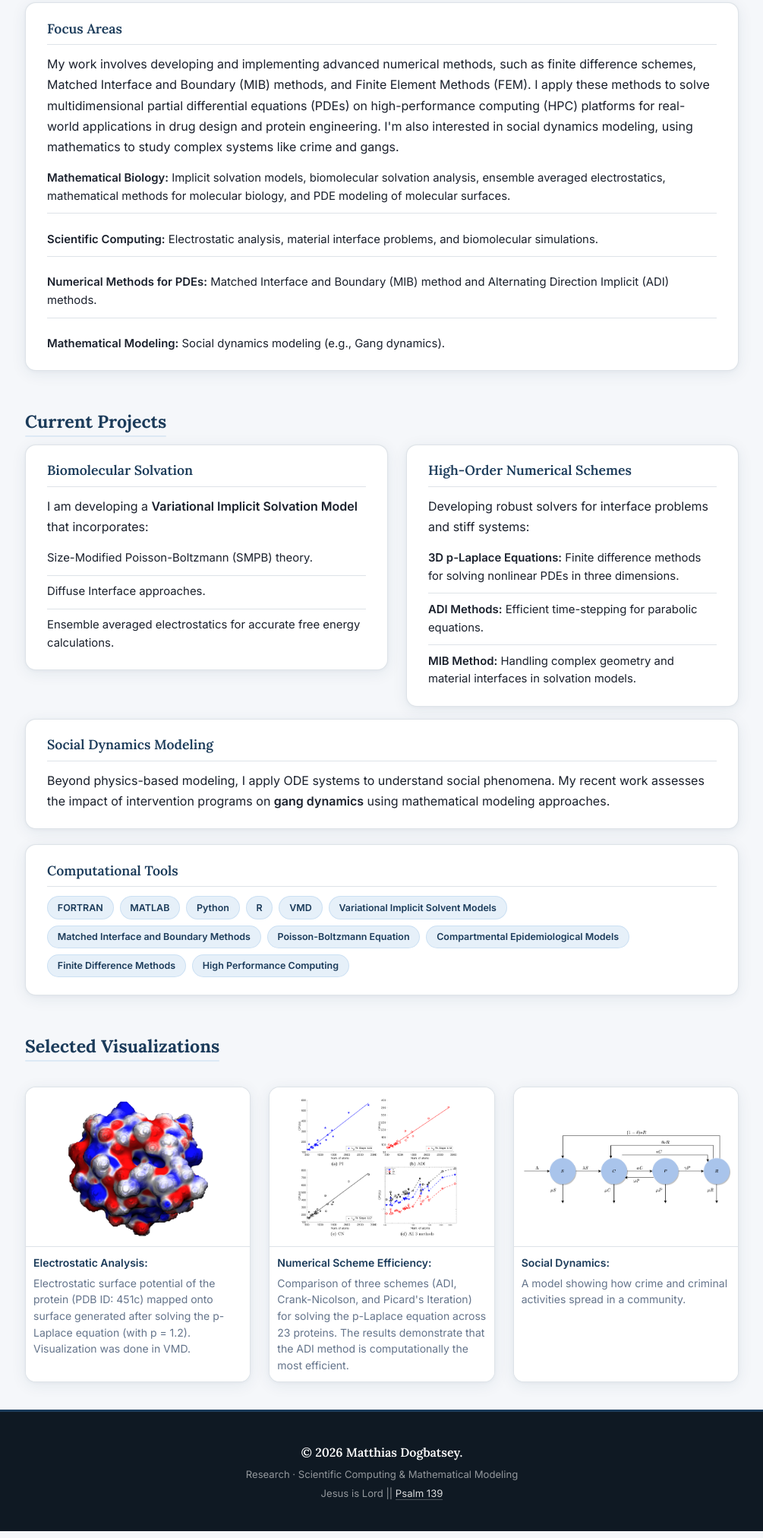
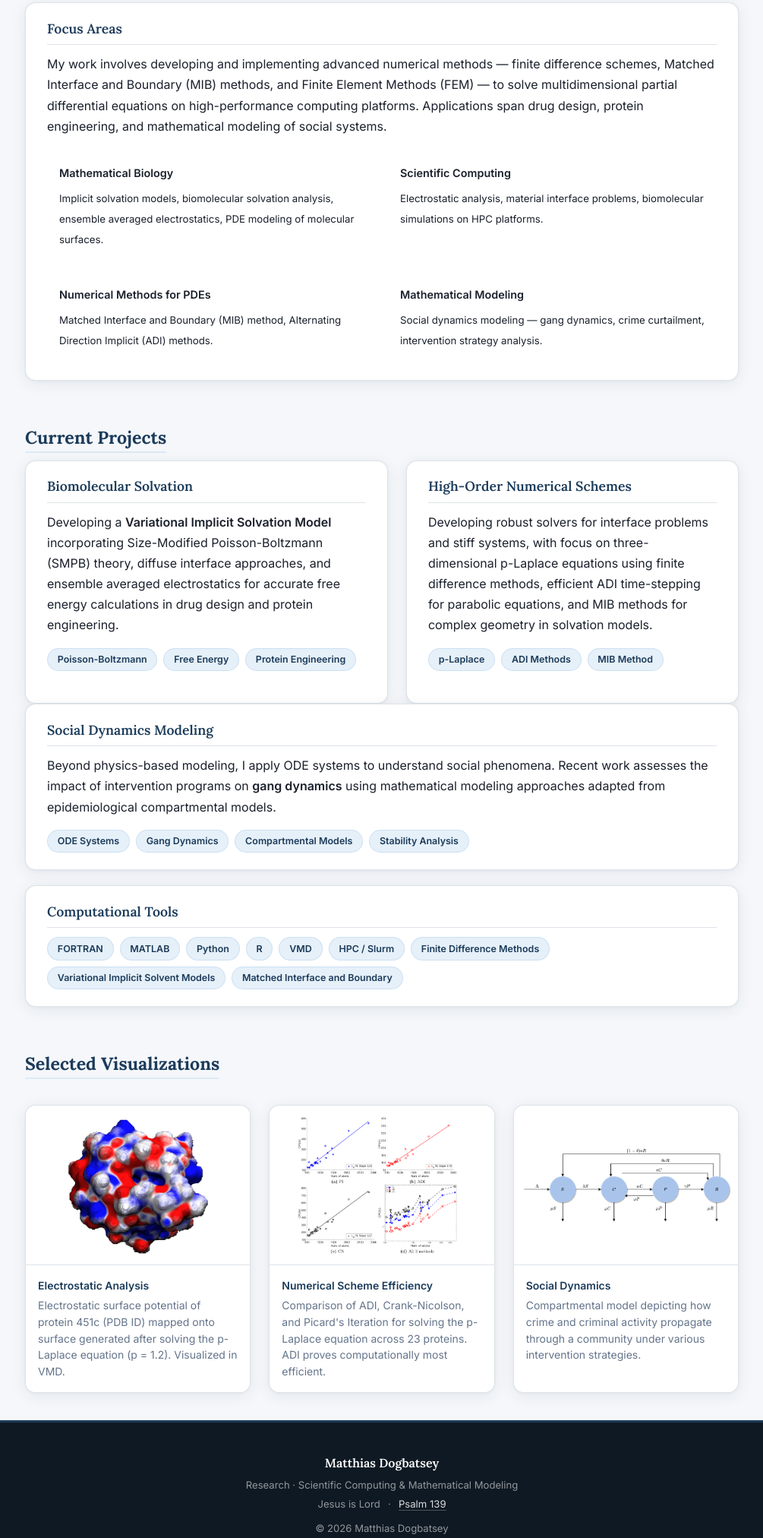
Before and after one commit to mdogbatsey/mdogbatsey.github.io, a plain HTML site: page research.html in a window 1280 px wide. Shown: the part 186-2210 px from the top of the page at 76% size, without its empty margins (137-1142 px from the left). Drawn offline with Linux system fonts and the light colour scheme.

Commit message:
Update research.html

```diff
--- a/research.html
+++ b/research.html
@@ -1,83 +1,40 @@
 <!DOCTYPE html>
 <html lang="en" data-theme="light">
 <head>
-  <!-- Google tag (gtag.js) -->
   <script async src="https://www.googletagmanager.com/gtag/js?id=G-17F1BTYJBH"></script>
-  <script>
-    window.dataLayer = window.dataLayer || [];
-    function gtag(){dataLayer.push(arguments);}
-    gtag('js', new Date());
-
-    gtag('config', 'G-17F1BTYJBH');
-  </script>
+  <script>window.dataLayer=window.dataLayer||[];function gtag(){dataLayer.push(arguments);}gtag('js',new Date());gtag('config','G-17F1BTYJBH');</script>
+  <link rel="icon" type="image/png" href="assets/img/favicon.png" />
   <meta charset="UTF-8" />
   <title>Research | Matthias Dogbatsey</title>
-  <link rel="icon" type="image/png" href="assets/img/favicon.png" />
   <meta name="viewport" content="width=device-width, initial-scale=1" />
-
-  <link rel="stylesheet" href="assets/css/style.css" />
-
-  <script defer src="assets/js/main.js"></script>
-
   <meta name="description" content="Research by Matthias Dogbatsey: Numerical methods for PDEs (p-Laplace, ADI, MIB), biomolecular solvation models, and social dynamics modeling." />
   <meta name="author" content="Matthias Dogbatsey" />
-  <meta name="keywords" content="Matthias Dogbatsey, Scientific Computing, Mathematical Biology, p-Laplace Equation, MIB Method, ADI Schemes, Social Dynamics, Gang Dynamics, University of Alabama" />
-
-  <meta property="og:type" content="website" />
-  <meta property="og:site_name" content="Matthias Dogbatsey - Mathematician" />
-  <meta property="og:locale" content="en_US" />
-  <meta property="og:url" content="https://mdogbatsey.github.io/research.html" />
   <meta property="og:title" content="Research | Matthias Dogbatsey" />
-  <meta property="og:description" content="Research Overview: High-Order Numerical Schemes, Biomolecular Solvation, and Social Dynamics Modeling." />
+  <meta property="og:description" content="High-Order Numerical Schemes, Biomolecular Solvation, and Social Dynamics Modeling." />
   <meta property="og:image" content="https://mdogbatsey.github.io/assets/img/headshot.jpg" />
-
-  <meta name="twitter:card" content="summary_large_image" />
-  <meta name="twitter:title" content="Research | Matthias Dogbatsey" />
-  <meta name="twitter:description" content="Research Overview: High-Order Numerical Schemes, Biomolecular Solvation, and Social Dynamics Modeling." />
-  <meta name="twitter:image" content="https://mdogbatsey.github.io/assets/img/headshot.jpg" />
-
-  <script type="application/ld+json">
-  {
-    "@context": "https://schema.org",
-    "@type": "Person",
-    "name": "Matthias Dogbatsey",
-    "jobTitle": "Ph.D. Candidate",
-    "affiliation": {
-      "@type": "CollegeOrUniversity",
-      "name": "The University of Alabama"
-    },
-    "url": "https://mdogbatsey.github.io/research.html",
-    "image": "https://mdogbatsey.github.io/assets/img/headshot.jpg",
-    "sameAs": [
-      "https://scholar.google.com/citations?user=avyudjUAAAAJ&hl=en",
-      "https://www.linkedin.com/in/matthias-dogbatsey"
-    ],
-    "knowsAbout": [
-      "Scientific Computing",
-      "Mathematical Biology",
-      "p-Laplace Equation",
-      "Matched Interface and Boundary Method",
-      "Social Dynamics"
-    ]
-  }
-  </script>
+  <link rel="canonical" href="https://mdogbatsey.github.io/research.html" />
+  <link rel="stylesheet" href="assets/css/style.css" />
+  <script defer src="assets/js/main.js"></script>
 </head>
-
 <body class="page" data-page="research">
   <header class="site-header">
     <nav class="nav">
+      <div class="nav-left">
+<!--         <div class="nav-name">Matthias&nbsp;Dogbatsey</div> -->
+<!--         <div class="nav-title">Scientific Computing · Mathematical Biology</div> -->
+      </div>
       <div class="nav-links">
-        <a href="index.html" data-page="home">Matthias Dogbatsey</a>
+        <a href="index.html" data-page="home">Matthias&nbsp;Dogbatsey</a>
         <a href="research.html" data-page="research">Research</a>
         <a href="publications.html" data-page="publications">Publications</a>
         <a href="teaching.html" data-page="teaching">Teaching</a>
-        <a href="talk.html" data-page="talk">Talk</a>
+        <a href="talk.html" data-page="talk">Talks</a>
         <a href="service.html" data-page="service">Service</a>
         <a href="cv.html" data-page="cv">CV</a>
         <a href="contact.html" data-page="contact">Contact</a>
       </div>
       <div class="theme-toggle">
-        <button type="button" data-theme-toggle></button>
+        <button type="button" data-theme-toggle>Dark</button>
       </div>
     </nav>
   </header>
@@ -87,85 +44,72 @@
       <div class="container">
         <h1 class="section-heading">Research Overview</h1>
         <p class="section-subtitle">
-          My research lies at the intersection of Scientific Computing, Mathematical Modeling, and Mathematical Biology.
+          At the intersection of Scientific Computing, Mathematical Modeling, and Mathematical Biology.
         </p>
 
+        <!-- Overview -->
         <div class="card">
           <h3>Focus Areas</h3>
           <p>
-            My work involves developing and implementing advanced numerical methods, such as finite difference schemes,
-            Matched Interface and Boundary (MIB) methods, and Finite Element Methods (FEM).
-            I apply these methods to solve multidimensional partial differential equations (PDEs) on
-            high-performance computing (HPC) platforms for real-world applications in drug design and protein engineering.
-            I'm also interested in social dynamics modeling, using mathematics to study complex systems like crime and gangs.
+            My work involves developing and implementing advanced numerical methods — finite difference schemes, Matched Interface and Boundary (MIB) methods, and Finite Element Methods (FEM) — to solve multidimensional partial differential equations on high-performance computing platforms. Applications span drug design, protein engineering, and mathematical modeling of social systems.
           </p>
-
-          <ul class="simple-list" style="margin-top: 1rem;">
-            <li style="margin-bottom: 0.8rem;">
-              <strong>Mathematical Biology:</strong> Implicit solvation models, biomolecular solvation analysis,
-              ensemble averaged electrostatics, mathematical methods for molecular biology, and PDE modeling of molecular surfaces.
-            </li>
-            <li style="margin-bottom: 0.8rem;">
-              <strong>Scientific Computing:</strong> Electrostatic analysis, material interface problems, and biomolecular simulations.
-            </li>
-            <li style="margin-bottom: 0.8rem;">
-              <strong>Numerical Methods for PDEs:</strong> Matched Interface and Boundary (MIB) method and
-              Alternating Direction Implicit (ADI) methods.
-            </li>
-            <li>
-              <strong>Mathematical Modeling:</strong> Social dynamics modeling (e.g., Gang dynamics).
-            </li>
-          </ul>
-        </div>
-
-        <h2 class="section-heading" style="margin-top: 2rem;">Current Projects</h2>
-
-        <div class="home-grid">
-          <div>
-            <div class="card" style="height: 100%;">
-              <h3>Biomolecular Solvation</h3>
-              <p>
-                I am developing a <strong>Variational Implicit Solvation Model</strong> that incorporates:
-              </p>
-
-              <ul class="simple-list">
-                <li>Size-Modified Poisson-Boltzmann (SMPB) theory.</li>
-                <li>Diffuse Interface approaches.</li>
-                <li>Ensemble averaged electrostatics for accurate free energy calculations.</li>
-              </ul>
+          <div style="display: grid; grid-template-columns: 1fr 1fr; gap: 1rem; margin-top: 1.25rem;">
+            <div style="padding: 1rem; background: var(--bg-subtle); border-radius: 8px; border-left: 3px solid var(--accent);">
+              <strong style="display: block; margin-bottom: 0.4rem; font-size: 0.9rem;">Mathematical Biology</strong>
+              <span style="font-size: 0.83rem; color: var(--text-secondary); line-height: 1.55;">Implicit solvation models, biomolecular solvation analysis, ensemble averaged electrostatics, PDE modeling of molecular surfaces.</span>
             </div>
-          </div>
-
-          <div>
-            <div class="card" style="height: 100%;">
-              <h3>High-Order Numerical Schemes</h3>
-              <p>
-                Developing robust solvers for interface problems and stiff systems:
-              </p>
-              <ul class="simple-list">
-                <li>
-                  <strong>3D p-Laplace Equations:</strong> Finite difference methods for solving nonlinear PDEs in three dimensions.
-                </li>
-                <li>
-                  <strong>ADI Methods:</strong> Efficient time-stepping for parabolic equations.
-                </li>
-                <li>
-                  <strong>MIB Method:</strong> Handling complex geometry and material interfaces in solvation models.
-                </li>
-              </ul>
+            <div style="padding: 1rem; background: var(--bg-subtle); border-radius: 8px; border-left: 3px solid var(--accent);">
+              <strong style="display: block; margin-bottom: 0.4rem; font-size: 0.9rem;">Scientific Computing</strong>
+              <span style="font-size: 0.83rem; color: var(--text-secondary); line-height: 1.55;">Electrostatic analysis, material interface problems, biomolecular simulations on HPC platforms.</span>
+            </div>
+            <div style="padding: 1rem; background: var(--bg-subtle); border-radius: 8px; border-left: 3px solid var(--accent);">
+              <strong style="display: block; margin-bottom: 0.4rem; font-size: 0.9rem;">Numerical Methods for PDEs</strong>
+              <span style="font-size: 0.83rem; color: var(--text-secondary); line-height: 1.55;">Matched Interface and Boundary (MIB) method, Alternating Direction Implicit (ADI) methods.</span>
+            </div>
+            <div style="padding: 1rem; background: var(--bg-subtle); border-radius: 8px; border-left: 3px solid var(--accent);">
+              <strong style="display: block; margin-bottom: 0.4rem; font-size: 0.9rem;">Mathematical Modeling</strong>
+              <span style="font-size: 0.83rem; color: var(--text-secondary); line-height: 1.55;">Social dynamics modeling — gang dynamics, crime curtailment, intervention strategy analysis.</span>
             </div>
           </div>
         </div>
 
-        <div class="card" style="margin-top: 1rem;">
-          <h3>Social Dynamics Modeling</h3>
-          <p>
-            Beyond physics-based modeling, I apply ODE systems to understand social phenomena.
-            My recent work assesses the impact of intervention programs on <strong>gang dynamics</strong>
-            using mathematical modeling approaches.
-          </p>
+        <!-- Current Projects -->
+        <h2 class="section-heading" style="margin-top: 2.5rem;">Current Projects</h2>
+
+        <div class="home-grid">
+          <div class="card" style="height: 100%;">
+            <h3>Biomolecular Solvation</h3>
+            <p>Developing a <strong>Variational Implicit Solvation Model</strong> incorporating Size-Modified Poisson-Boltzmann (SMPB) theory, diffuse interface approaches, and ensemble averaged electrostatics for accurate free energy calculations in drug design and protein engineering.</p>
+            <div class="pill-row" style="margin-top: 1rem;">
+              <span class="pill">Poisson-Boltzmann</span>
+              <span class="pill">Free Energy</span>
+              <span class="pill">Protein Engineering</span>
+            </div>
+          </div>
+
+          <div class="card" style="height: 100%;">
+            <h3>High-Order Numerical Schemes</h3>
+            <p>Developing robust solvers for interface problems and stiff systems, with focus on three-dimensional p-Laplace equations using finite difference methods, efficient ADI time-stepping for parabolic equations, and MIB methods for complex geometry in solvation models.</p>
+            <div class="pill-row" style="margin-top: 1rem;">
+              <span class="pill">p-Laplace</span>
+              <span class="pill">ADI Methods</span>
+              <span class="pill">MIB Method</span>
+            </div>
+          </div>
         </div>
 
+        <div class="card">
+          <h3>Social Dynamics Modeling</h3>
+          <p>Beyond physics-based modeling, I apply ODE systems to understand social phenomena. Recent work assesses the impact of intervention programs on <strong>gang dynamics</strong> using mathematical modeling approaches adapted from epidemiological compartmental models.</p>
+          <div class="pill-row" style="margin-top: 1rem;">
+            <span class="pill">ODE Systems</span>
+            <span class="pill">Gang Dynamics</span>
+            <span class="pill">Compartmental Models</span>
+            <span class="pill">Stability Analysis</span>
+          </div>
+        </div>
+
+        <!-- Computational Tools -->
         <div class="card">
           <h3>Computational Tools</h3>
           <div class="pill-row">
@@ -174,42 +118,37 @@
             <span class="pill">Python</span>
             <span class="pill">R</span>
             <span class="pill">VMD</span>
+            <span class="pill">HPC / Slurm</span>
+            <span class="pill">Finite Difference Methods</span>
             <span class="pill">Variational Implicit Solvent Models</span>
-            <span class="pill">Matched Interface and Boundary Methods</span>
-            <span class="pill">Poisson-Boltzmann Equation</span>
-            <span class="pill">Compartmental Epidemiological Models</span>
-            <span class="pill">Finite Difference Methods</span>
-            <span class="pill">High Performance Computing</span>
+            <span class="pill">Matched Interface and Boundary</span>
           </div>
         </div>
 
-        <h2 class="section-heading" style="margin-top: 2rem;">Selected Visualizations</h2>
+        <!-- Visualizations -->
+        <h2 class="section-heading" style="margin-top: 2.5rem;">Selected Visualizations</h2>
         <div class="image-grid">
-
           <div class="image-card">
-            <img src="assets/img/research/451c.png" alt="Electrostatic potential distribution of protein 451c" />
-            <div class="image-card-caption" style="padding: 10px;">
-              <strong>Electrostatic Analysis:</strong>
-              Electrostatic surface potential of the protein (PDB ID: 451c) mapped onto surface generated after solving the p-Laplace equation (with p = 1.2). Visualization was done in VMD.
+            <img src="assets/img/research/451c.png" alt="Electrostatic potential of protein 451c" />
+            <div class="image-card-caption">
+              <strong>Electrostatic Analysis</strong>
+              Electrostatic surface potential of protein 451c (PDB ID) mapped onto surface generated after solving the p-Laplace equation (p = 1.2). Visualized in VMD.
             </div>
           </div>
-
           <div class="image-card">
             <img src="assets/img/research/cpu.png" alt="Comparison of numerical schemes for p-Laplace equation" />
-            <div class="image-card-caption" style="padding: 10px;">
-              <strong>Numerical Scheme Efficiency:</strong>
-              Comparison of three schemes (ADI, Crank-Nicolson, and Picard's Iteration) for solving the p-Laplace equation across 23 proteins. The results demonstrate that the ADI method is computationally the most efficient.
+            <div class="image-card-caption">
+              <strong>Numerical Scheme Efficiency</strong>
+              Comparison of ADI, Crank-Nicolson, and Picard's Iteration for solving the p-Laplace equation across 23 proteins. ADI proves computationally most efficient.
             </div>
           </div>
-
           <div class="image-card">
-             <img src="assets/img/research/crime.png" alt="Schematic diagram depicting the dynamics of crime" />
-            <div class="image-card-caption" style="padding: 10px;">
-              <strong>Social Dynamics:</strong>
-              A model showing how crime and criminal activities spread in a community.
+            <img src="assets/img/research/crime.png" alt="Schematic diagram of crime dynamics" />
+            <div class="image-card-caption">
+              <strong>Social Dynamics</strong>
+              Compartmental model depicting how crime and criminal activity propagate through a community under various intervention strategies.
             </div>
           </div>
-
         </div>
 
       </div>
@@ -218,13 +157,11 @@
 
   <footer class="site-footer">
     <div class="container">
-      <div>&copy; <span id="year"></span> Matthias Dogbatsey.</div>
+      <div>Matthias Dogbatsey</div>
       <div class="muted">Research · Scientific Computing &amp; Mathematical Modeling</div>
-      <div class="muted">Jesus is Lord || <a href="https://www.biblegateway.com/passage/?search=Psalm%20139&version=NKJV" target="_blank" rel="noopener">Psalm 139</a></div>
+      <div class="muted">Jesus is Lord &ensp;·&ensp; <a href="https://www.biblegateway.com/passage/?search=Psalm%20139&version=NKJV" target="_blank" rel="noopener">Psalm 139</a></div>
+      <div class="muted" style="margin-top: 0.4rem;">&copy; <span id="year"></span> Matthias Dogbatsey</div>
     </div>
-    <script>
-      document.getElementById("year").textContent = new Date().getFullYear();
-    </script>
   </footer>
 </body>
 </html>
```
